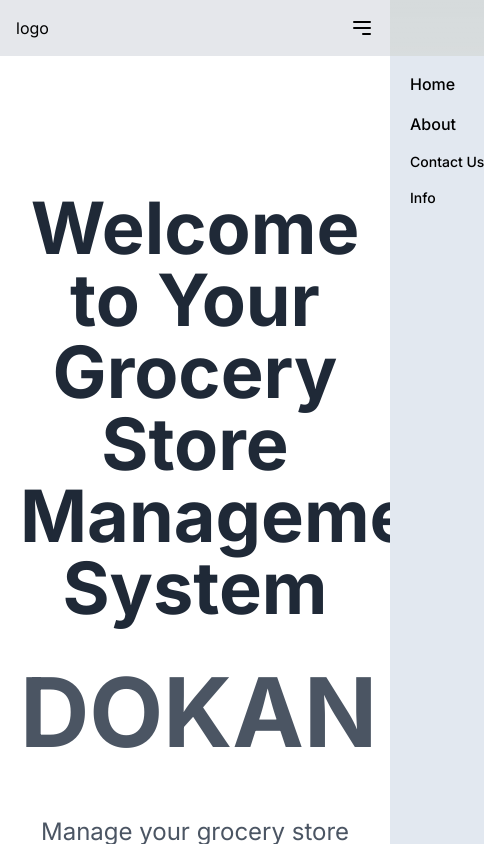
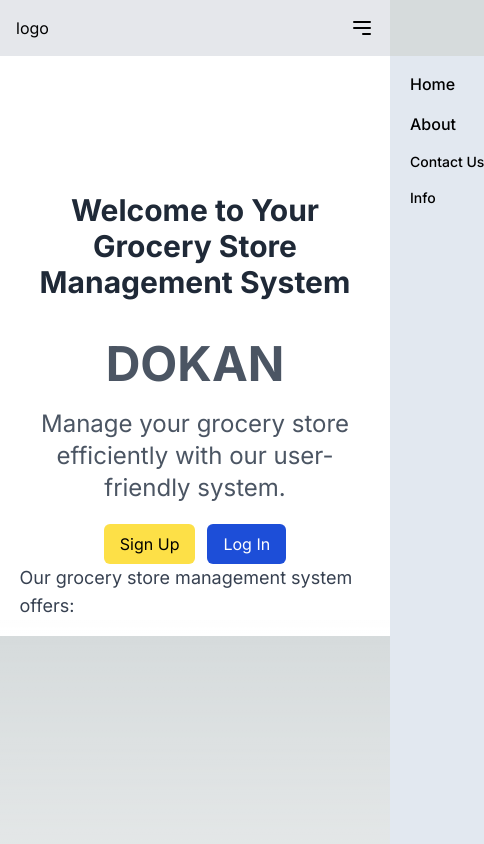
Before and after one commit to subashprj55/dokan, a Next.js app: page / in a window 390 px wide. Shown: the top 844 px of the page, 484 px wide, since content can reach past the window. Built offline with nearby package versions, Linux system fonts and the light colour scheme.

Commit message:
develop intro section into responsive

```diff
--- a/src/app/components/container.tsx
+++ b/src/app/components/container.tsx
@@ -1,5 +1,5 @@
 const Container = ({ children }: any) => {
-  return <div className="lg:px-32 md:px-12 px-5 bg-white">{children}</div>
+  return <div className="px-[5%] bg-white">{children}</div>
 }
 
 export default Container
--- a/src/app/components/nav.tsx
+++ b/src/app/components/nav.tsx
@@ -33,7 +33,7 @@
       <nav
         className={`${
           isScrolled ? 'md:bg-gray-200' : 'bg-transparant'
-        } transition-colors duration-700 ease-in-out`}
+        } transition-colors duration-500 ease-in-out`}
       >
         <div className="max-w-7xl mx-auto px-4 py-2 sm:px-6 flex justify-between lg:px-8 md:block bg-gray-200 md:bg-transparent">
           <div className="flex justify-between items-center">
--- a/src/app/page.tsx
+++ b/src/app/page.tsx
@@ -25,15 +25,15 @@
       </div>
 
       {/* body contant  start form here*/}
-      <div className="py-48">
-        <h1 className=" text-7xl text-center font-bold text-gray-800 mb-4">
+      <div className="pt-48">
+        <h1 className="text-3xl md:text-7xl text-center font-bold text-gray-800 mb-4">
           Welcome to Your Grocery Store Management System
         </h1>
         <br />
-        <h1 className="text-8xl text-center font-bold text-gray-600 mb-4">
+        <h1 className="text-5xl md:text-8xl text-center font-bold text-gray-600 mb-4">
           DOKAN
         </h1>
-        <p className=" text-gray-600 text-center mb-8 text-2xl mt-14">
+        <p className=" text-gray-600 text-center mb-5 text-2xl mt-5 md:mt-14">
           Manage your grocery store efficiently with our user-friendly system.
         </p>
         <div className="flex justify-center gap-3 ">
```
